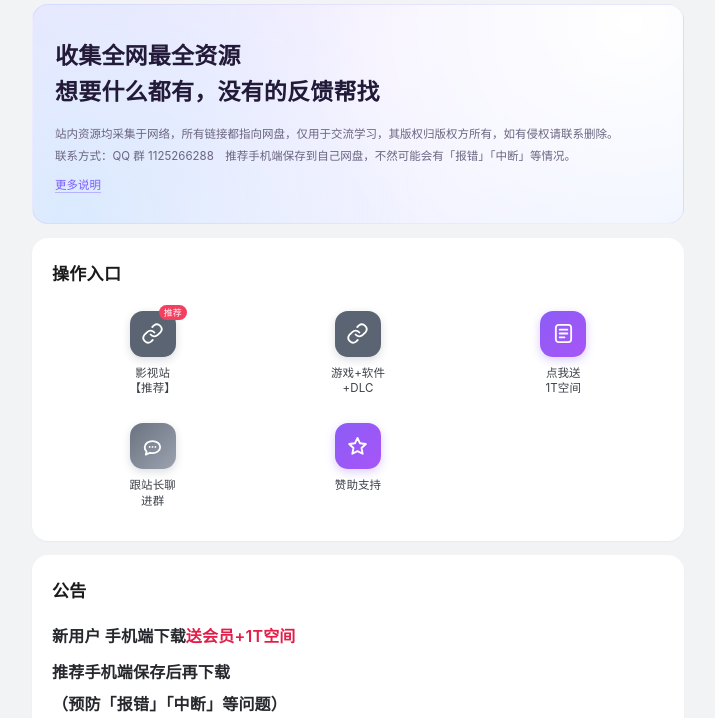
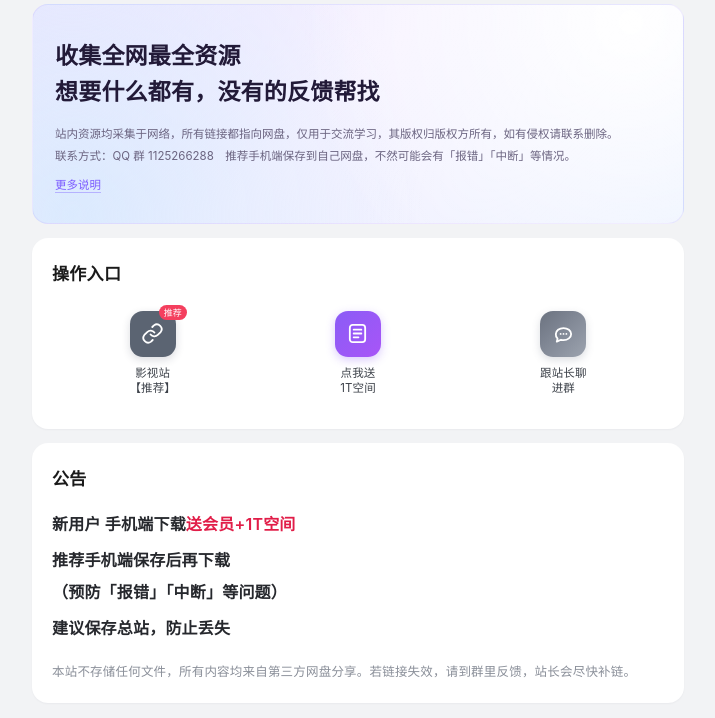
Before and after one commit to clover-9/clover-9.github.io, a plain HTML site: page hub.html in a window 1280 px wide. Shown: the part 61-779 px from the top of the page, without its empty margins (282-997 px from the left). Drawn offline with Linux system fonts and the light colour scheme.

Commit message:
feat: drop game and sponsor entries from hub (3 cards now)

```diff
--- a/hub.html
+++ b/hub.html
@@ -157,10 +157,6 @@
         <span class="ico"><svg viewBox="0 0 24 24" fill="none" stroke="currentColor" stroke-width="1.9" stroke-linecap="round" stroke-linejoin="round"><path d="M10 13a5 5 0 0 0 7.5.5l3-3a5 5 0 0 0-7-7l-1.7 1.7"/><path d="M14 11a5 5 0 0 0-7.5-.5l-3 3a5 5 0 0 0 7 7l1.7-1.7"/></svg></span>
         <span class="lb">影视站<br>【推荐】</span>
       </a>
-      <a class="entry" href="https://viktorx.com/" target="_blank" rel="noopener">
-        <span class="ico"><svg viewBox="0 0 24 24" fill="none" stroke="currentColor" stroke-width="1.9" stroke-linecap="round" stroke-linejoin="round"><path d="M10 13a5 5 0 0 0 7.5.5l3-3a5 5 0 0 0-7-7l-1.7 1.7"/><path d="M14 11a5 5 0 0 0-7.5-.5l-3 3a5 5 0 0 0 7 7l1.7-1.7"/></svg></span>
-        <span class="lb">游戏+软件<br>+DLC</span>
-      </a>
       <a class="entry" href="https://pan.quark.cn/s/3453b4fa25f6" target="_blank" rel="noopener">
         <span class="ico p"><svg viewBox="0 0 24 24" fill="none" stroke="currentColor" stroke-width="1.9" stroke-linecap="round" stroke-linejoin="round"><rect x="4" y="3" width="16" height="18" rx="3"/><path d="M8 8h8M8 12h8M8 16h5"/></svg></span>
         <span class="lb">点我送<br>1T空间</span>
@@ -168,10 +164,6 @@
       <a class="entry" href="https://qun.qq.com/universal-share/share?ac=1&amp;authKey=I0ySQJ%2B2UJ%2Fio28LDE7S4uiKgHlUNdgLBFoW6riJGxKkt2W9U14VO78K0zIR4N6f&amp;busi_data=eyJncm91cENvZGUiOiIxMTI1MjY2Mjg4IiwidG9rZW4iOiI1TXJMTUdpeDRPZmxXTTlyWERlTGlIdGU5cHo2clRMZS9vMlJWcU96a2w1aWVlT0NRSkVLR1A3NkdTMDR4cHBFIiwidWluIjoiMjE4NzE3MTYxMSJ9&amp;data=KP55jhyOXE_pi6vJEUgj35WCVs3827qCPSg58b1UzM0RB4G_p_Fb3qNuXT_KQ9Jd00mWAV_AHxGvouMfsXzAdQ&amp;svctype=4&amp;tempid=h5_group_info" target="_blank" rel="noopener">
         <span class="ico b"><svg viewBox="0 0 24 24" fill="none" stroke="currentColor" stroke-width="1.9" stroke-linecap="round" stroke-linejoin="round"><path d="M20 12.6c0 3.5-3.6 6.3-8 6.3a9.7 9.7 0 0 1-2.6-.35L5 20.5l.8-3.1A6 6 0 0 1 4 12.6C4 9.1 7.6 6.3 12 6.3s8 2.8 8 6.3z"/><path d="M9 12.4h.01M12 12.4h.01M15 12.4h.01"/></svg></span>
         <span class="lb">跟站长聊<br>进群</span>
-      </a>
-      <a class="entry" href="https://pan.quark.cn/s/3453b4fa25f6" target="_blank" rel="noopener">
-        <span class="ico g"><svg viewBox="0 0 24 24" fill="none" stroke="currentColor" stroke-width="1.9" stroke-linecap="round" stroke-linejoin="round"><path d="M12 3l2.6 5.6 6.1.8-4.5 4.2 1.2 6L12 16.8 6.6 19.6l1.2-6L3.3 9.4l6.1-.8z"/></svg></span>
-        <span class="lb">赞助支持</span>
       </a>
     </div>
   </section>
```
Also changed, not shown: kdocs-source.html (+0 -2 lines), hub-preview.png, 2 other files.
